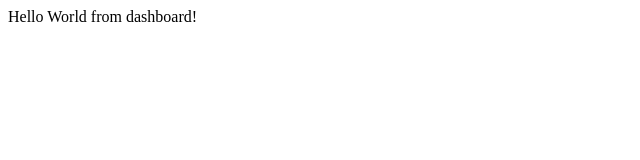
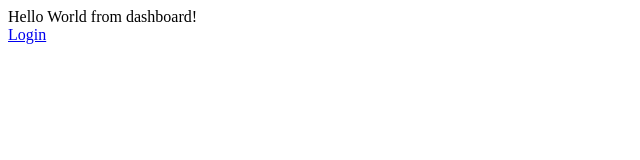
Before and after one commit to Wojtazzzz/Auto-Care-Web, a Next.js app: page / in a window 1280 px wide. Shown: the top 160 px of the page, without its empty margins (0-640 px from the left). Built offline with nearby package versions, Linux system fonts and the light colour scheme.

Commit message:
feat: setup auth0

```diff
--- a/package.json
+++ b/package.json
@@ -9,9 +9,10 @@
 		"lint": "next lint"
 	},
 	"dependencies": {
+		"@auth0/nextjs-auth0": "^3.5.0",
 		"next": "15.0.2",
-		"react": "19.0.0-rc-02c0e824-20241028",
-		"react-dom": "19.0.0-rc-02c0e824-20241028"
+		"react": "18.3.1",
+		"react-dom": "18.3.1"
 	},
 	"devDependencies": {
 		"@types/node": "^20",
--- a/src/app/(dashboard)/layout.tsx
+++ b/src/app/(dashboard)/layout.tsx
@@ -1,9 +1,14 @@
 import { type ReactNode } from 'react';
+import { UserProvider } from '@auth0/nextjs-auth0/client';
 
 type DashboardLayoutProps = Readonly<{
 	children: ReactNode;
 }>;
 
 export default function DashboardLayout({ children }: DashboardLayoutProps) {
-	return <main>{children}</main>;
+	return (
+		<UserProvider>
+			<main>{children}</main>
+		</UserProvider>
+	);
 }
--- a/src/app/(dashboard)/page.tsx
+++ b/src/app/(dashboard)/page.tsx
@@ -1,3 +1,10 @@
-export default function DashboardPage() {
-	return <div>Hello World from dashboard!</div>;
+import { LoginButton } from '@/components/login-button';
+
+export default async function DashboardPage() {
+	return (
+		<div>
+			<div>Hello World from dashboard!</div>
+			<LoginButton />
+		</div>
+	);
 }
--- /dev/null
+++ b/src/app/api/auth/[auth0]/route.ts
@@ -0,0 +1,3 @@
+import { handleAuth } from '@auth0/nextjs-auth0';
+
+export const GET = handleAuth();
--- /dev/null
+++ b/src/components/login-button.tsx
@@ -0,0 +1,3 @@
+export const LoginButton = () => {
+	return <a href="/api/auth/login">Login</a>;
+};
```
Also changed, not shown: 1 other file (tests, documents, lock files or other folders).
